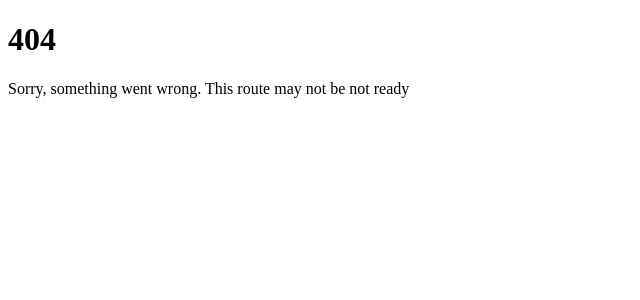
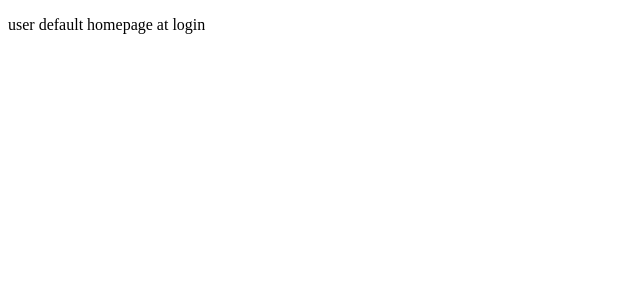
Before and after one commit to Klhall7/actualize-full-stack, a React (Vite) app in the folder frontend/: page /dashboard in a window 1280 px wide. Before the commit this address had no page. Shown: the top 300 px of the page, without its empty margins (0-640 px from the left). Built offline with nearby package versions, Linux system fonts and the light colour scheme.

Commit message:
added page descriptions & routes

```diff
--- a/frontend/src/pages/Layout.jsx
+++ b/frontend/src/pages/Layout.jsx
@@ -5,6 +5,7 @@ const Layout = () => {
         <>
             <Outlet id='outlet' />
              {/* need to add global styling */}
+             {/* need to create footer that will load on every route */}
         </>
     );
 }
--- /dev/null
+++ b/frontend/src/routes/AccountProfile.jsx
@@ -0,0 +1,10 @@
+const AccountProfile = () => {
+    return (
+        <>
+            <p>user profile settings here </p>
+            {/* user can view login details and edit email/password/username */}
+            {/* need to fetch get_user for current login profile */}
+        </>
+    );
+};
+export default AccountProfile;
--- /dev/null
+++ b/frontend/src/routes/DashboardPage.jsx
@@ -0,0 +1,11 @@
+const DashboardPage = () => {
+    return (
+        <>
+            <p>user default homepage at login</p>
+            {/* need to import dashNav component*/}
+            {/* need to set up menu for tasks */}
+            {/* need to set up task component to fetch from Tasks db table */}
+        </>
+    );
+};
+export default DashboardPage;
```
Also changed, not shown: frontend/src/App.jsx (+17 -7 lines).
